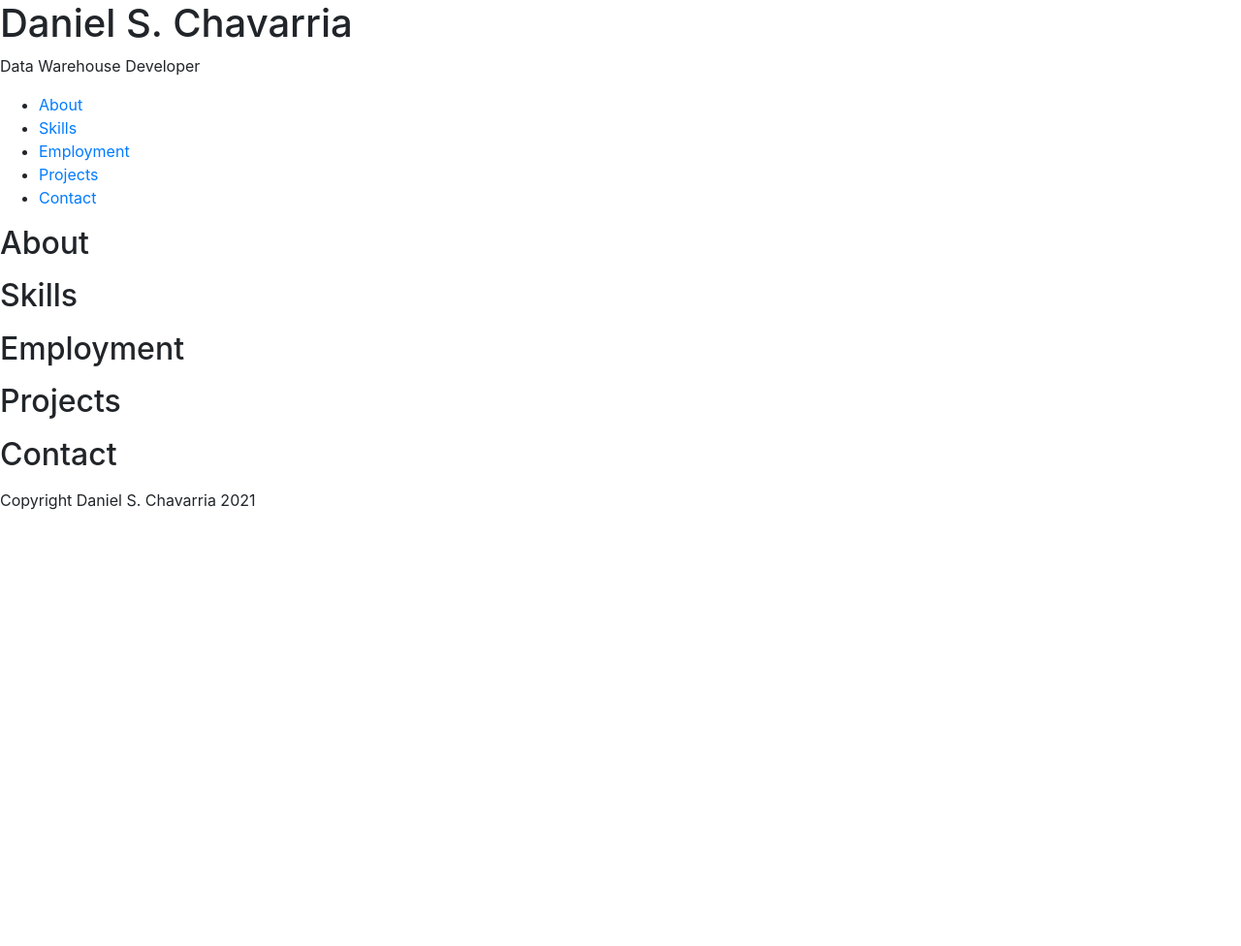
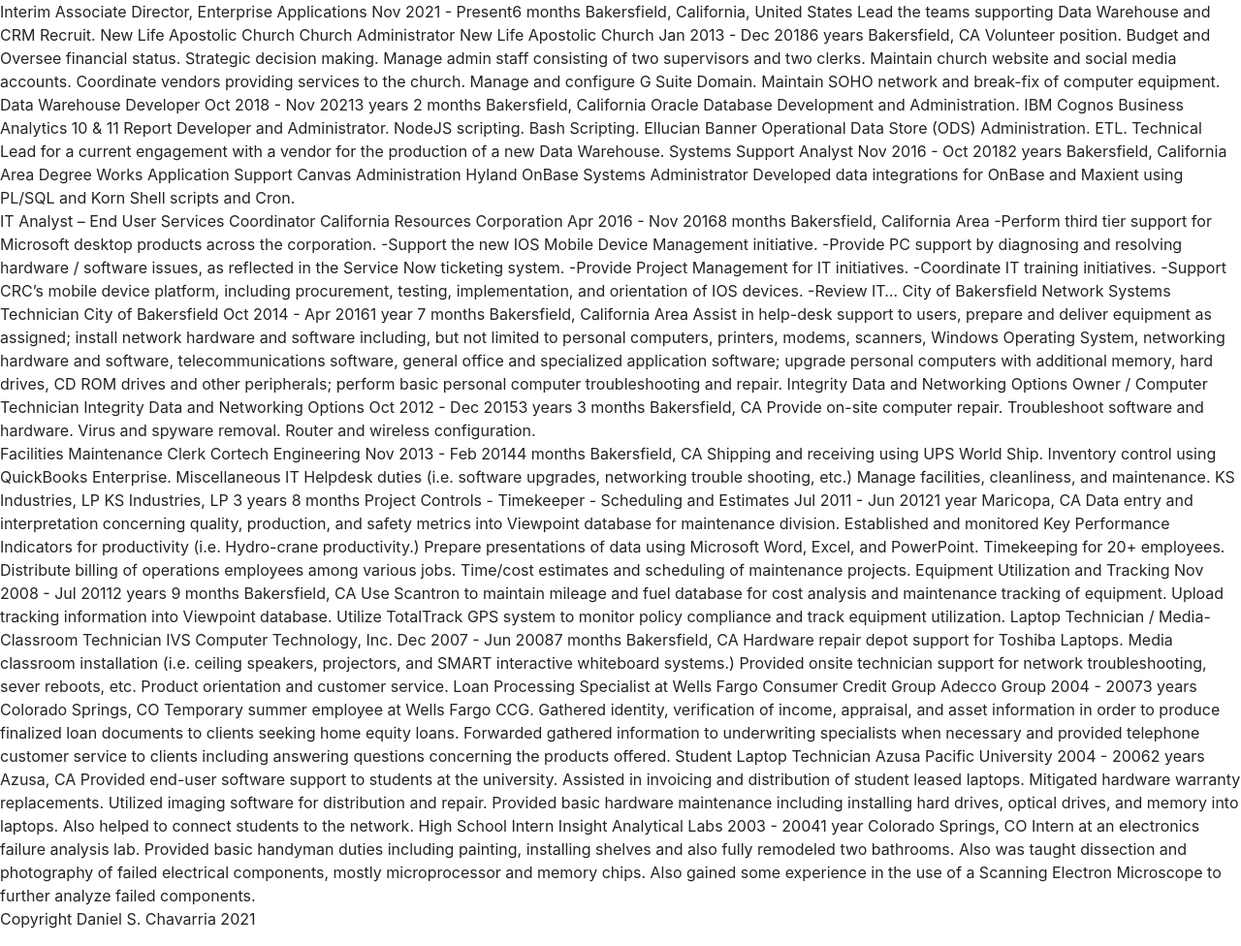
Before and after one commit to dschavarria/dschavarria.github.io, a plain HTML site: page index.html in a window 1280 px wide. Shown: the whole page at 97% size. Before the commit the page ends 800 px from the top, so only its background shows below. Drawn offline with nearby package versions, Linux system fonts and the light colour scheme.

Commit message:
imported data from linkedin and added basic divs

```diff
--- a/index.html
+++ b/index.html
@@ -3,55 +3,177 @@
 
 <head>
   <meta name="viewport" content="width=device-width, initial-scale=1.0">
-  <title>Daniel S. Chavarria - Data Warehouse Developer</title>
+  <title>Daniel S. Chavarria - Data Warehouse</title>
   <!-- <link rel="stylesheet" href="./css/tailwind.css"> -->
   <link rel="stylesheet" href="https://maxcdn.bootstrapcdn.com/bootstrap/4.0.0/css/bootstrap.min.css"
     integrity="sha384-Gn5384xqQ1aoWXA+058RXPxPg6fy4IWvTNh0E263XmFcJlSAwiGgFAW/dAiS6JXm" crossorigin="anonymous">
 </head>
 
 <body>
-  <!-- <div class="bg-fixed bg-left-top bg-cover w-screen h-screen"
-    style="background-image: url('./img/ocean_bufadora.jpg');">
-    <div class="flex flex-row">
-      <div id="hero" class="bg-black text-white">
-        <h1>Daniel S. Chavarria</h1>
-        <p>Data Warehouse Developer</p>
-      </div>
-    </div>
-  </div> -->
-  <header>
-    <h1>Daniel S. Chavarria</h1>
-    <p>Data Warehouse Developer</p>
-  </header>
-  <nav>
-    <ul>
-      <li><a href="#about">About</a></li>
-      <li><a href="#skills">Skills</a></li>
-      <li><a href="#employment">Employment</a></li>
-      <li><a href="#projects">Projects</a></li>
-      <li><a href="#contact">Contact</a></li>
-    </ul>
-  </nav>
-  <section id="about">
-    <h2>About</h2>
-    <p></p>
-  </section>
-  <section id="skills">
-    <h2>Skills</h2>
-    <p></p>
-  </section>
-  <section id="employment">
-    <h2>Employment</h2>
-    <p></p>
-  </section>
-  <section id="projects">
-    <h2>Projects</h2>
-    <p></p>
-  </section>
-  <section id="contact">
-    <h2>Contact</h2>
-    <p></p>
-  </section>
+  <div class="hero">
+  </div>
+  <div class="experience-management">
+
+    Interim Associate Director, Enterprise Applications
+    Nov 2021 - Present6 months
+
+    Bakersfield, California, United States
+
+    Lead the teams supporting Data Warehouse and CRM Recruit.
+
+    New Life Apostolic Church
+    Church Administrator
+    New Life Apostolic Church
+    Jan 2013 - Dec 20186 years
+
+    Bakersfield, CA
+
+    Volunteer position. Budget and Oversee financial status. Strategic decision making. Manage admin staff consisting of
+    two supervisors and two clerks. Maintain church website and social media accounts. Coordinate vendors providing
+    services to the church. Manage and configure G Suite Domain. Maintain SOHO network and break-fix of computer
+    equipment.
+  </div>
+  <div class="experience-software">
+    Data Warehouse Developer
+    Oct 2018 - Nov 20213 years 2 months
+
+    Bakersfield, California
+
+    Oracle Database Development and Administration. IBM Cognos Business Analytics 10 & 11 Report Developer and
+    Administrator. NodeJS scripting. Bash Scripting. Ellucian Banner Operational Data Store (ODS) Administration. ETL.
+
+    Technical Lead for a current engagement with a vendor for the production of a new Data Warehouse.
+
+    Systems Support Analyst
+    Nov 2016 - Oct 20182 years
+
+    Bakersfield, California Area
+
+    Degree Works Application Support
+    Canvas Administration
+    Hyland OnBase Systems Administrator
+
+    Developed data integrations for OnBase and Maxient using PL/SQL and Korn Shell scripts and Cron.
+  </div>
+  <div class="experience-infrastructure">
+    IT Analyst – End User Services Coordinator
+    California Resources Corporation
+    Apr 2016 - Nov 20168 months
+
+    Bakersfield, California Area
+
+    -Perform third tier support for Microsoft desktop products across the corporation.
+    -Support the new IOS Mobile Device Management initiative.
+    -Provide PC support by diagnosing and resolving hardware / software issues, as reflected in the Service Now
+    ticketing system.
+    -Provide Project Management for IT initiatives.
+    -Coordinate IT training initiatives.
+    -Support CRC’s mobile device platform, including procurement, testing, implementation, and orientation of IOS
+    devices.
+    -Review IT…
+
+    City of Bakersfield
+    Network Systems Technician
+    City of Bakersfield
+    Oct 2014 - Apr 20161 year 7 months
+
+    Bakersfield, California Area
+
+    Assist in help-desk support to users, prepare and deliver equipment as assigned; install network hardware and
+    software including, but not limited to personal computers, printers, modems, scanners, Windows Operating System,
+    networking hardware and software, telecommunications software, general office and specialized application software;
+    upgrade personal computers with additional memory, hard drives, CD ROM drives and other peripherals; perform basic
+    personal computer troubleshooting and repair.
+
+    Integrity Data and Networking Options
+    Owner / Computer Technician
+    Integrity Data and Networking Options
+    Oct 2012 - Dec 20153 years 3 months
+
+    Bakersfield, CA
+
+    Provide on-site computer repair. Troubleshoot software and hardware. Virus and spyware removal. Router and wireless
+    configuration.</div>
+
+  <div class="experience-miscellaneous">
+    Facilities Maintenance Clerk
+    Cortech Engineering
+    Nov 2013 - Feb 20144 months
+
+    Bakersfield, CA
+
+    Shipping and receiving using UPS World Ship. Inventory control using QuickBooks Enterprise. Miscellaneous IT
+    Helpdesk duties (i.e. software upgrades, networking trouble shooting, etc.) Manage facilities, cleanliness, and
+    maintenance.
+
+    KS Industries, LP
+    KS Industries, LP
+    3 years 8 months
+
+    Project Controls - Timekeeper - Scheduling and Estimates
+    Jul 2011 - Jun 20121 year
+
+    Maricopa, CA
+
+    Data entry and interpretation concerning quality, production, and safety metrics into Viewpoint database for
+    maintenance division. Established and monitored Key Performance Indicators for productivity (i.e. Hydro-crane
+    productivity.) Prepare presentations of data using Microsoft Word, Excel, and PowerPoint. Timekeeping for 20+
+    employees. Distribute billing of operations employees among various jobs. Time/cost estimates and scheduling of
+    maintenance projects.
+
+    Equipment Utilization and Tracking
+    Nov 2008 - Jul 20112 years 9 months
+
+    Bakersfield, CA
+
+    Use Scantron to maintain mileage and fuel database for cost analysis and maintenance tracking of equipment. Upload
+    tracking information into Viewpoint database. Utilize TotalTrack GPS system to monitor policy compliance and track
+    equipment utilization.
+
+    Laptop Technician / Media-Classroom Technician
+    IVS Computer Technology, Inc.
+    Dec 2007 - Jun 20087 months
+
+    Bakersfield, CA
+
+    Hardware repair depot support for Toshiba Laptops. Media classroom installation (i.e. ceiling speakers, projectors,
+    and SMART interactive whiteboard systems.) Provided onsite technician support for network troubleshooting, sever
+    reboots, etc. Product orientation and customer service.
+
+    Loan Processing Specialist at Wells Fargo Consumer Credit Group
+    Adecco Group
+    2004 - 20073 years
+
+    Colorado Springs, CO
+
+    Temporary summer employee at Wells Fargo CCG. Gathered identity, verification of income, appraisal, and asset
+    information in order to produce finalized loan documents to clients seeking home equity loans. Forwarded gathered
+    information to underwriting specialists when necessary and provided telephone customer service to clients including
+    answering questions concerning the products offered.
+
+    Student Laptop Technician
+    Azusa Pacific University
+    2004 - 20062 years
+
+    Azusa, CA
+
+    Provided end-user software support to students at the university. Assisted in invoicing and distribution of student
+    leased laptops. Mitigated hardware warranty replacements. Utilized imaging software for distribution and repair.
+    Provided basic hardware maintenance including installing hard drives, optical drives, and memory into laptops. Also
+    helped to connect students to the network.
+
+    High School Intern
+    Insight Analytical Labs
+    2003 - 20041 year
+
+    Colorado Springs, CO
+
+    Intern at an electronics failure analysis lab. Provided basic handyman duties including painting, installing shelves
+    and also fully remodeled two bathrooms. Also was taught dissection and photography of failed electrical components,
+    mostly microprocessor and memory chips. Also gained some experience in the use of a Scanning Electron Microscope to
+    further analyze failed components.
+
+  </div>
 </body>
 <footer>
   <p>Copyright Daniel S. Chavarria 2021</p>
```
